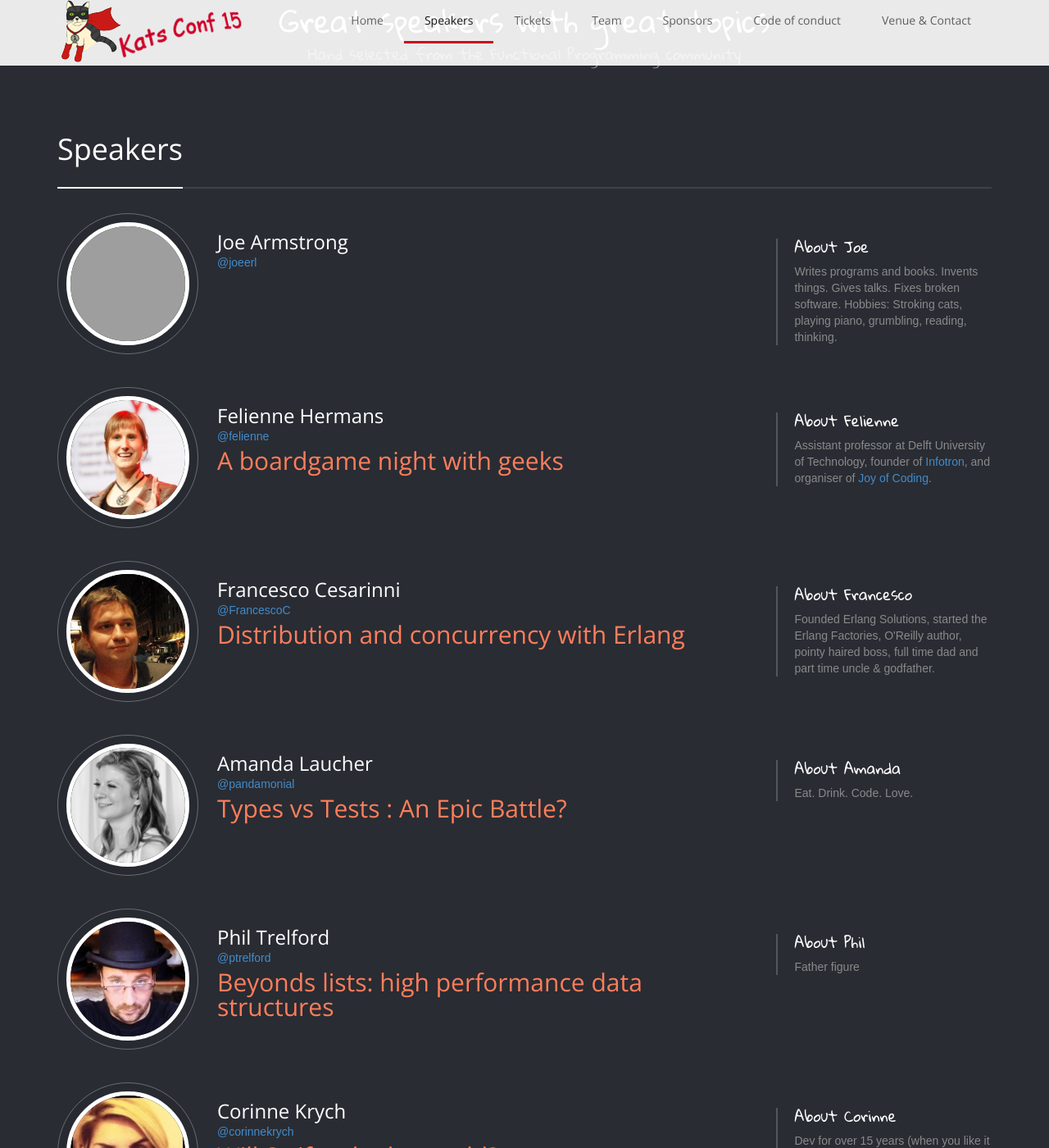
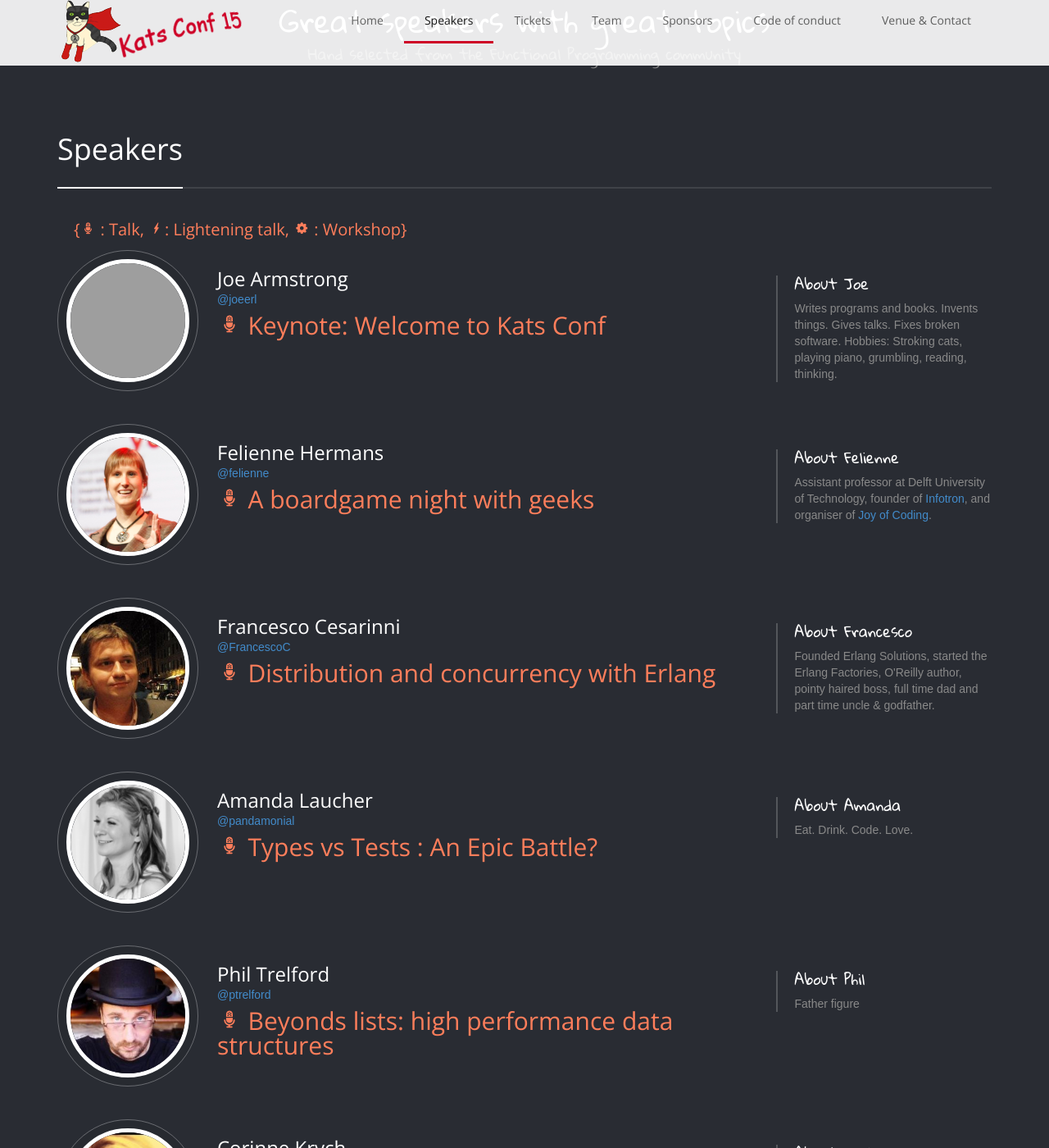
Before and after one commit to aidanf/functional-kats-conf, a Jekyll site: the page index.html, which Jekyll copies as it is, in a window 1280 px wide and 1400 px high, scrolled down 1167 px. Shown: the whole window at 82% size. Built offline with Jekyll 4.4.1, drawn with Linux system fonts in a browser that asks for light colours; nearby versions of some CDN libraries; library files that are not in the unit come from our copies; Markdown is read by kramdown in place of the engine named in the settings; grey boxes are pictures that could not be loaded.

Commit message:
Added icons for talks to indicate that they're talks, lightening talks, or workshops

```diff
--- a/index.html
+++ b/index.html
@@ -234,6 +234,8 @@
 
                 <div class="tab-pane fade active in" id="tab-1">
 
+                    <p class="talk-legend">{<span class="icon-normal-microphone-stand">&nbsp;</span>: Talk, <span class="icon-normal-flash-power"></span>: Lightening talk, <span class=" icon-normal-cog-wheel">&nbsp;</span>: Workshop}</p>
+
                     <div class="row speaker">
                         <div class="col-sm-2">
                             <div class="outer-border item">
@@ -246,7 +248,7 @@
                         <div class="col-sm-7">
                             <p class="name">Joe Armstrong</p>
                             <p class="company"><a href="https://twitter.com/joeerl" target="_blank">@joeerl</a></p>
-                            <p class="talk-title"></p>
+                            <p class="talk-title"><span class="icon-normal-microphone-stand">&nbsp;</span>Keynote: Welcome to Kats Conf</p>
                             <p class="time"><!-- <span class="time-start">09:00</span> - 09:45 --></p>
                         </div><!-- /.col-md-7 -->
 
@@ -275,7 +277,7 @@
                         <div class="col-sm-7">
                             <p class="name">Felienne Hermans</p>
                             <p class="company"><a href="https://twitter.com/felienne" target="_blank">@felienne</a></p>
-                            <p class="talk-title">A boardgame night with geeks</p>
+                            <p class="talk-title"><span class="icon-normal-microphone-stand">&nbsp;</span>A boardgame night with geeks</p>
                             <p class="time"><!-- <span class="time-start">09:00</span> - 09:45 --></p>
                         </div><!-- /.col-md-7 -->
 
@@ -304,7 +306,7 @@
                         <div class="col-sm-7">
                             <p class="name">Francesco Cesarinni</p>
                             <p class="company"><a href="https://twitter.com/FrancescoC" target="_blank">@FrancescoC</a></p>
-                            <p class="talk-title">Distribution and concurrency with Erlang</p>
+                            <p class="talk-title"><span class="icon-normal-microphone-stand">&nbsp;</span>Distribution and concurrency with Erlang</p>
                             <p class="time"><!-- <span class="time-start">09:00</span> - 09:45 --></p>
                         </div><!-- /.col-md-7 -->
 
@@ -333,7 +335,7 @@
                         <div class="col-sm-7">
                             <p class="name">Amanda Laucher</p>
                             <p class="company"><a href="https://twitter.com/pandamonial" target="_blank">@pandamonial</a></p>
-                            <p class="talk-title">Types vs Tests : An Epic Battle?</p>
+                            <p class="talk-title"><span class="icon-normal-microphone-stand">&nbsp;</span>Types vs Tests : An Epic Battle?</p>
                             <p class="time"><!-- <span class="time-start">09:00</span> - 09:45 --></p>
                         </div><!-- /.col-md-7 -->
 
@@ -361,7 +363,7 @@
                         <div class="col-sm-7">
                             <p class="name">Phil Trelford</p>
                             <p class="company"><a href="https://twitter.com/ptrelford" target="_blank">@ptrelford</a></p>
-                            <p class="talk-title">Beyonds lists: high performance data structures</p>
+                            <p class="talk-title"><span class="icon-normal-microphone-stand">&nbsp;</span>Beyonds lists: high performance data structures</p>
                             <p class="time"><!-- <span class="time-start">10:00</span> - 10:45 --></p>
                         </div><!-- /.col-md-7 -->
 
@@ -390,7 +392,7 @@
                         <div class="col-sm-7">
                             <p class="name">Corinne Krych</p>
                             <p class="company"><a href="https://twitter.com/corinnekrych" target="_blank">@corinnekrych</a></p>
-                            <p class="talk-title">Will Swift rule the world?</p>
+                            <p class="talk-title"><span class="icon-normal-microphone-stand">&nbsp;</span>Will Swift rule the world?</p>
                             <p class="time"><!-- <span class="time-start">08:00</span> - 08:45 --></p>
                         </div><!-- /.col-md-7 -->
 
@@ -419,7 +421,7 @@
                         <div class="col-sm-7">
                             <p class="name">Jan Macháček</p>
                             <p class="company"><a href="https://twitter.com/honzam399" target="_blank">@honzam399</a></p>
-                            <p class="talk-title">Distributed Scala</p>
+                            <p class="talk-title"><span class="icon-normal-microphone-stand">&nbsp;</span>Distributed Scala</p>
                             <p class="time"><!-- <span class="time-start">09:00</span> - 09:45 --></p>
                         </div><!-- /.col-md-7 -->
 
@@ -448,7 +450,7 @@
                         <div class="col-sm-7">
                             <p class="name">Edwin Brady</p>
                             <p class="company"><a href="https://twitter.com/edwinbrady" target="_blank">@edwinbrady</a></p>
-                            <p class="talk-title">Idris: Practical Software Verification with Dependent Types</p>
+                            <p class="talk-title"><span class=" icon-normal-cog-wheel">&nbsp;</span>Idris: Practical Software Verification with Dependent Types</p>
                             <p class="time"><!-- <span class="time-start">08:00</span> - 08:45 --></p>
                         </div><!-- /.col-md-7 -->
 
@@ -477,7 +479,7 @@
                         <div class="col-sm-7">
                             <p class="name">Yan Cui</p>
                             <p class="company"><a href="https://twitter.com/theburningmonk" target="_blank">@theburningmonk</a></p>
-                            <p class="talk-title">A tour of the language landscape</p>
+                            <p class="talk-title"><span class="icon-normal-microphone-stand">&nbsp;</span>A tour of the language landscape</p>
                             <p class="time"><!-- <span class="time-start">08:00</span> - 08:45 --></p>
                         </div><!-- /.col-md-7 -->
 
@@ -506,7 +508,7 @@
                         <div class="col-sm-7">
                             <p class="name">Steven Holdsworth</p>
                             <p class="company"><a href="https://twitter.com/holsee" target="_blank">@holsee</a></p>
-                            <p class="talk-title">Transcendence in Erlang</p>
+                            <p class="talk-title"><span class="icon-normal-microphone-stand">&nbsp;</span>Transcendence in Erlang</p>
                             <p class="time"><!-- <span class="time-start">08:00</span> - 08:45 --></p>
                         </div><!-- /.col-md-7 -->
 
@@ -535,7 +537,7 @@
                         <div class="col-sm-7">
                             <p class="name">Bob Long</p>
                             <p class="company"><a href="https://twitter.com/bobjlong" target="_blank">@bobjlong</a></p>
-                            <p class="talk-title">Introduction to Yesod</p>
+                            <p class="talk-title"><span class="icon-normal-microphone-stand">&nbsp;</span>Introduction to Yesod</p>
                             <p class="time"><!-- <span class="time-start">08:00</span> - 08:45 --></p>
                         </div><!-- /.col-md-7 -->
 
@@ -564,7 +566,7 @@
                         <div class="col-sm-7">
                             <p class="name">Claudia Doppioslash</p>
                             <p class="company"><a href="https://twitter.com/doppioslash" target="_blank">@doppioslash</a></p>
-                            <p class="talk-title">REPL your way into Android development with Clojure</p>
+                            <p class="talk-title"><span class="icon-normal-microphone-stand">&nbsp;</span>REPL your way into Android development with Clojure</p>
                             <p class="time"><!-- <span class="time-start">08:00</span> - 08:45 --></p>
                         </div><!-- /.col-md-7 -->
 
@@ -593,7 +595,7 @@
                         <div class="col-sm-7">
                             <p class="name">Billy Stack</p>
                             <p class="company"><a href="https://twitter.com/bstack" target="_blank">@bstack</a></p>
-                            <p class="talk-title">How my software team adopted a "functional" language</p>
+                            <p class="talk-title"><span class="icon-normal-microphone-stand">&nbsp;</span>How my software team adopted a "functional" language</p>
                             <p class="time"><!-- <span class="time-start">08:00</span> - 08:45 --></p>
                         </div><!-- /.col-md-7 -->
 
@@ -622,7 +624,7 @@
                         <div class="col-sm-7">
                             <p class="name">Iain Hull</p>
                             <p class="company"><a href="https://twitter.com/IainHull" target="_blank">@IainHull</a></p>
-                            <p class="talk-title">Improving Correctness With Types</p>
+                            <p class="talk-title"><span class="icon-normal-microphone-stand">&nbsp;</span>Improving Correctness With Types</p>
                             <p class="time"><!-- <span class="time-start">08:00</span> - 08:45 --></p>
                         </div><!-- /.col-md-7 -->
 
@@ -651,7 +653,7 @@
                         <div class="col-sm-7">
                             <p class="name">Jose Garcia-Sacristan</p>
                             <p class="company"><a href="https://twitter.com/jgsacristan" target="_blank">@jgsacristan</a></p>
-                            <p class="talk-title">Managing PTZ cameras using Elixir and the Phoenix Framework</p>
+                            <p class="talk-title"><span class="icon-normal-microphone-stand">&nbsp;</span>Managing PTZ cameras using Elixir and the Phoenix Framework</p>
                             <p class="time"><!-- <span class="time-start">08:00</span> - 08:45 --></p>
                         </div><!-- /.col-md-7 -->
 
@@ -677,7 +679,7 @@
                         <div class="col-sm-7">
                             <p class="name">Chris McGrath</p>
                             <p class="company"><a href="https://twitter.com/chrismcg" target="_blank">@chrismcg</a></p>
-                            <p class="talk-title">Elixir: The gateway drug into functional programming</p>
+                            <p class="talk-title"><span class="icon-normal-flash-power"></span>Elixir: The gateway drug into functional programming</p>
                             <p class="time"><!-- <span class="time-start">08:00</span> - 08:45 --></p>
                         </div><!-- /.col-md-7 -->
 
@@ -706,7 +708,7 @@
                         <div class="col-sm-7">
                             <p class="name">John Howlett</p>
                             <p class="company"><!-- <a href="https://twitter.com/PeterTallon" target="_blank">@PeterTallon</a> --></p>
-                            <p class="talk-title">Reduce boilerplate with functional validation</p>
+                            <p class="talk-title"><span class="icon-normal-flash-power"></span>Reduce boilerplate with functional validation</p>
                             <p class="time"><!-- <span class="time-start">08:00</span> - 08:45 --></p>
                         </div><!-- /.col-md-7 -->
 
@@ -735,7 +737,7 @@
                         <div class="col-sm-7">
                             <p class="name">Seamus Mc Gonigle</p>
                             <p class="company"><a href="https://twitter.com/S_McGonigle" target="_blank">@S_McGonigle</a></p>
-                            <p class="talk-title">Exceptionally Elegant Scala via Purely Functional Exceptions</p>
+                            <p class="talk-title"><span class="icon-normal-flash-power"></span>Exceptionally Elegant Scala via Purely Functional Exceptions</p>
                             <p class="time"><!-- <span class="time-start">08:00</span> - 08:45 --></p>
                         </div><!-- /.col-md-7 -->
 
@@ -764,7 +766,7 @@
                         <div class="col-sm-7">
                             <p class="name">Garth Gilmour</p>
                             <p class="company"><a href="https://twitter.com/GarthGilmour" target="_blank">@GarthGilmour</a></p>
-                            <p class="talk-title">Scala and Clojure are Simpler than Java 8</p>
+                            <p class="talk-title"><span class=" icon-normal-cog-wheel">&nbsp;</span>Scala and Clojure are Simpler than Java 8</p>
                             <p class="time"><!-- <span class="time-start">08:00</span> - 08:45 --></p>
                         </div><!-- /.col-md-7 -->
 
```
Also changed, not shown: assets/css/infine.css.
